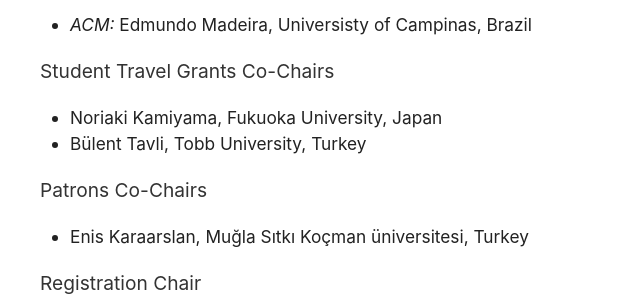
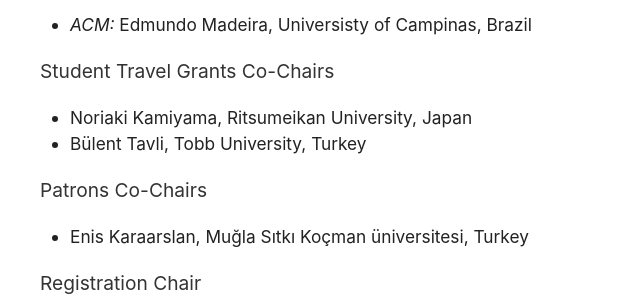
Before and after one commit to stuartclayman/cnsm_2021_website, a Jekyll site: the page built from committees.html, in a window 1280 px wide and 900 px high, scrolled down 1284 px. Shown: the part 153-453 px from the top of the window, without its empty margins (0-640 px from the left). Built offline with Jekyll 4.4.1, drawn with Linux system fonts in a browser that asks for light colours; nearby versions of some CDN libraries; some of the changed text lies outside the part shown.

Commit message:
Change Noriaki affiliation

```diff
--- a/committees.html
+++ b/committees.html
@@ -68,7 +68,7 @@ title: Committees
 
           <h3>Student Travel Grants Co-Chairs</h3>
           <ul class="committee_list">
-            <li>Noriaki Kamiyama, Fukuoka University, Japan</li>
+            <li>Noriaki Kamiyama, Ritsumeikan University, Japan</li>
             <li>Bülent Tavli, Tobb University, Turkey</li>
           </ul>
 
@@ -194,7 +194,7 @@ Choong Seon Hong, Kyung Hee University, Korea<br/>
 James Hong, POSTECH, Korea<br/>
 Brendan Jennings, Waterford Institute of Technology, Ireland<br/>
 Mattijs Jonker, University of Twente, The Netherlands<br/>
-Noriaki Kamiyama, Fukuoka University, Japan<br/>
+Noriaki Kamiyama, Ritsumeikan University, Japan<br/>
 Enis Karaarslan,  Muğla Sıtkı Koçman University, Turkey<br/>
 Young-Tak Kim, Yeungnam University, Korea<br/>
 Kazuhiko Kinoshita, Tokushima University, Japan<br/>
```
